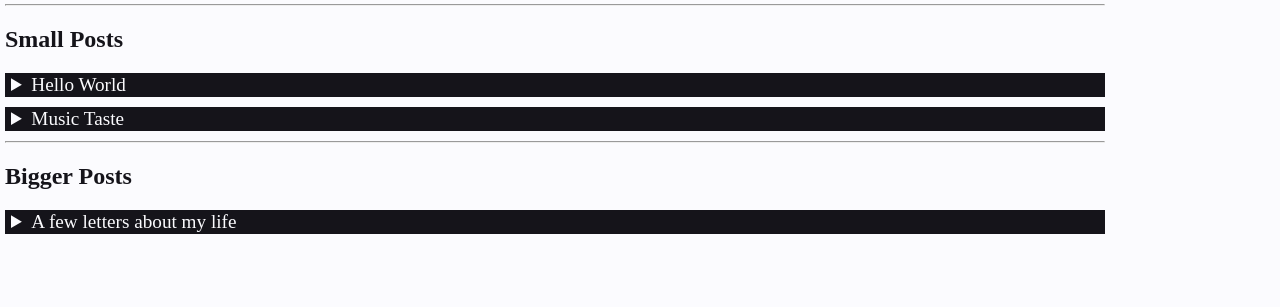
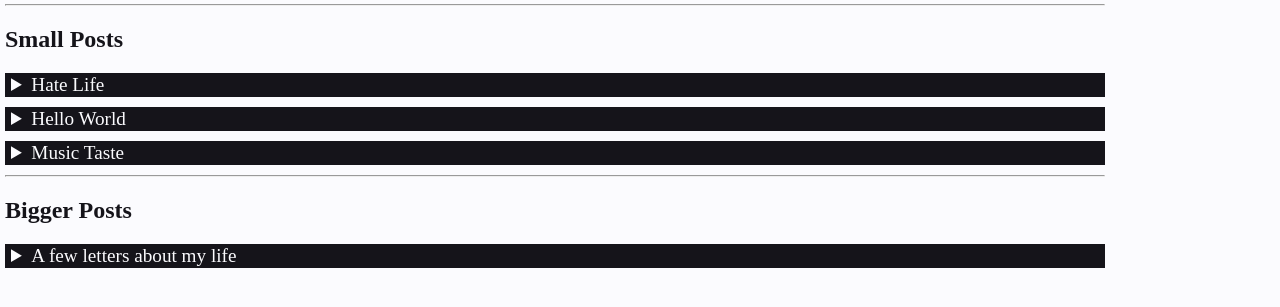
Before and after one commit to sisyx/sisyx.github.io, a plain HTML site: page index.html in a window 1280 px wide. Shown: the part 155-462 px from the top of the page. Drawn offline with Linux system fonts and the light colour scheme.

Commit message:
hatelifepost

```diff
--- a/index.html
+++ b/index.html
@@ -186,6 +186,12 @@
 			<h2>Small Posts</h2>
 			<div>
 				<details>
+					<summary>Hate Life</summary>
+					<p>Living is the worst and hardest thing someone must do.</p>
+				</details>
+			</div>
+			<div>
+				<details>
 					<summary>Hello World</summary>
 					<p>I started coding from 2022/Aug.</p>
 				</details>
```
